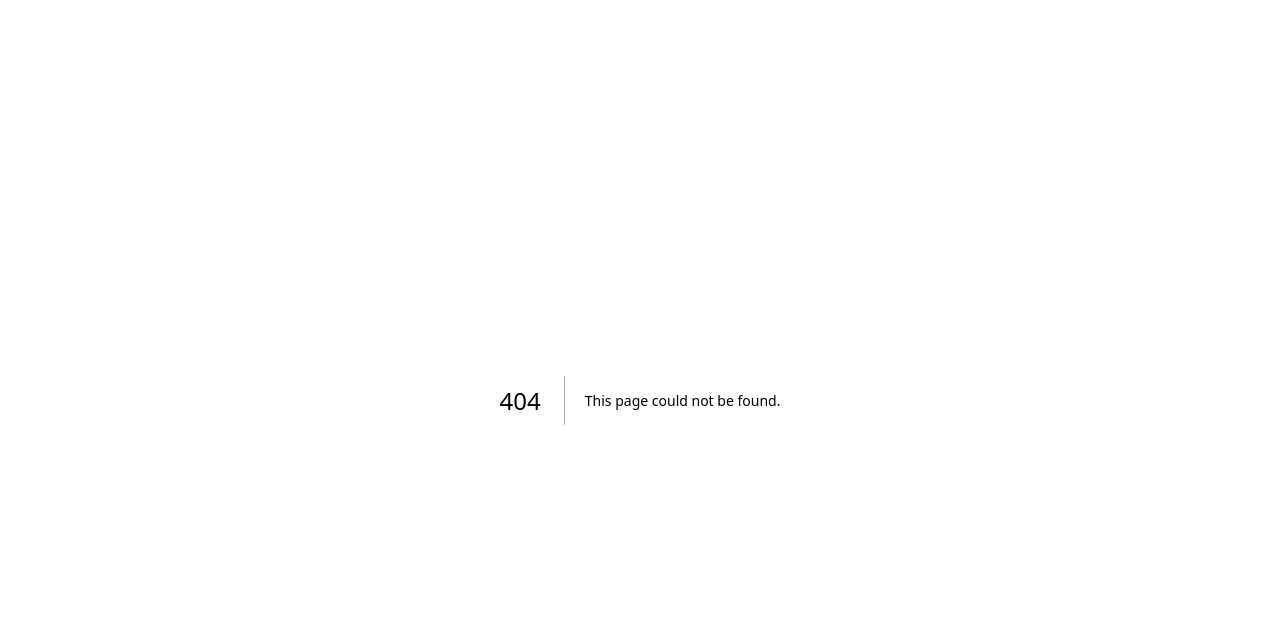
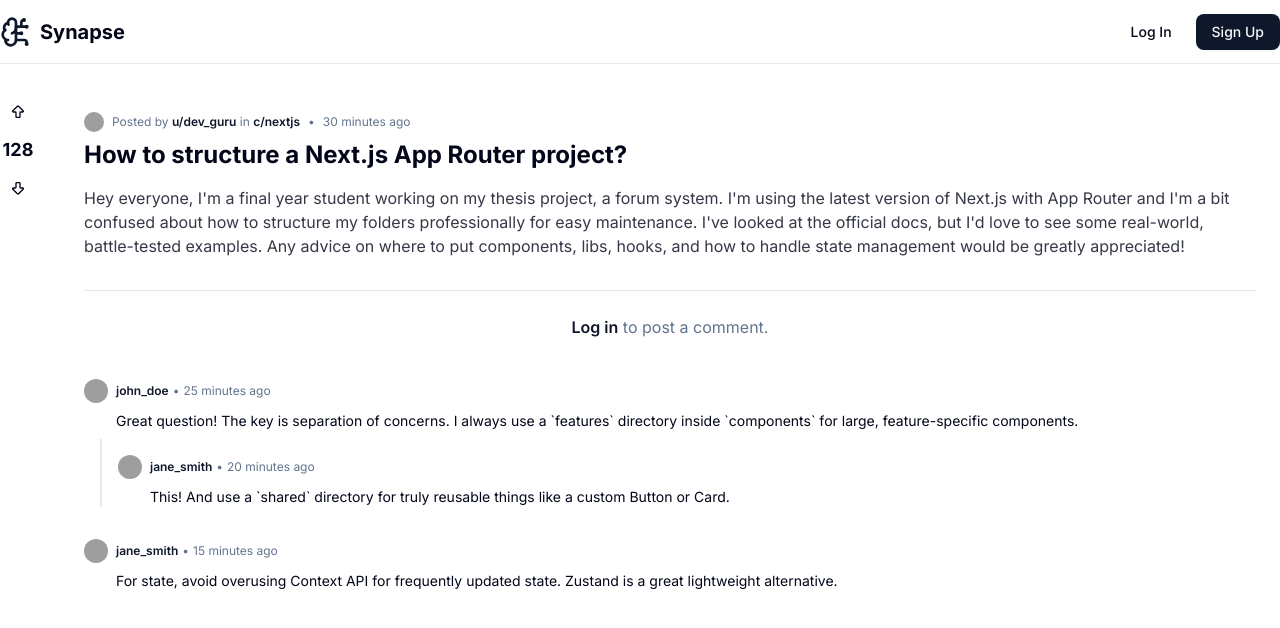
Before and after one commit to dhlananhh/synapse-client, a Next.js app: page /p/p1 in a window 1280 px wide. Before the commit this address had no page. Shown: the top 628 px of the page. Built offline with nearby package versions, Linux system fonts and the light colour scheme; grey boxes are pictures that could not be loaded.

Commit message:
feat: Implement PostDetailPage component

```diff
--- /dev/null
+++ b/src/app/(main)/(posts)/p/[postId]/page.tsx
@@ -0,0 +1,44 @@
+import { mockPosts } from "@/lib/mock-data";
+import { Post } from "@/types";
+import { notFound } from "next/navigation";
+import { UserAvatar } from "@/components/shared/UserAvatar";
+import { formatDistanceToNow } from "date-fns";
+import PostVoteClient from "@/components/features/post/PostVoteClient";
+import CommentSection from "@/components/features/comment/CommentSection";
+
+
+const getPostData = (postId: string): Post | undefined => {
+  return mockPosts.find(p => p.id === postId);
+}
+
+export default function PostDetailPage({ params }: { params: { postId: string } }) {
+  const post = getPostData(params.postId);
+
+  if (!post) {
+    notFound();
+  }
+
+  return (
+    <div className="mt-10 flex flex-col sm:flex-row items-start gap-4 sm:gap-6">
+      <PostVoteClient initialVotes={ post.votes } />
+
+      <div className="w-full rounded-md bg-card p-4 sm:p-6">
+        <div className="flex items-center gap-2 text-xs text-muted-foreground">
+          <UserAvatar user={ post.author } className="h-5 w-5" />
+          <p>
+            Posted by <span className="font-semibold text-primary">u/{ post.author.username }</span> in{ " " }
+            <span className="font-semibold text-primary">c/{ post.community.slug }</span>
+          </p>
+          <span>•</span>
+          <span>{ formatDistanceToNow(new Date(post.createdAt), { addSuffix: true }) }</span>
+        </div>
+
+        <h1 className="mt-2 text-2xl font-bold leading-tight">{ post.title }</h1>
+
+        <p className="mt-4 text-foreground/80">{ post.content }</p>
+
+        <CommentSection initialComments={ post.comments } />
+      </div>
+    </div>
+  );
+}
```
